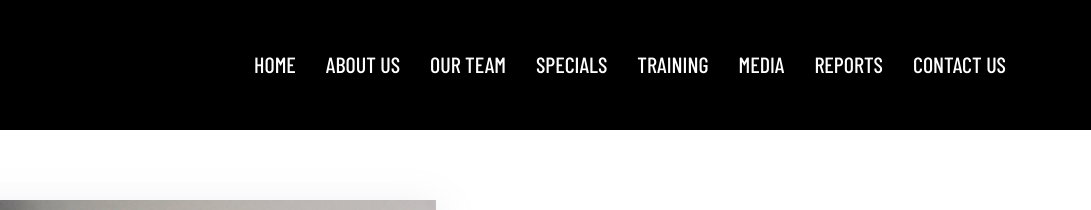
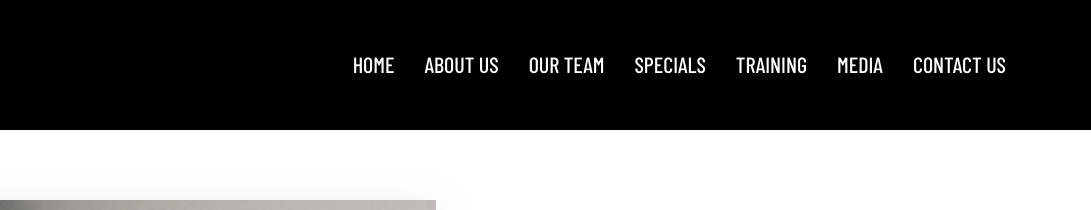
Before and after one commit to kingo027/Maugi-Ironsbu, a plain HTML site: page about.html in a window 1280 px wide. Shown: the top 210 px of the page, 189-1280 px from the left. Drawn offline with Linux system fonts and the light colour scheme.

Commit message:
Update about.html

```diff
--- a/about.html
+++ b/about.html
@@ -34,7 +34,6 @@
                      <li><a href="specials.html">Specials</a></li>
                      <li><a href="training.html">Training</a></li>
                      <li><a href="media.html">Media</a></li>
-                     <li><a href="reports.html">Reports</a></li>
                      <li><a href="contact.html">Contact Us</a></li>
                   </ul>
                </nav>
```
